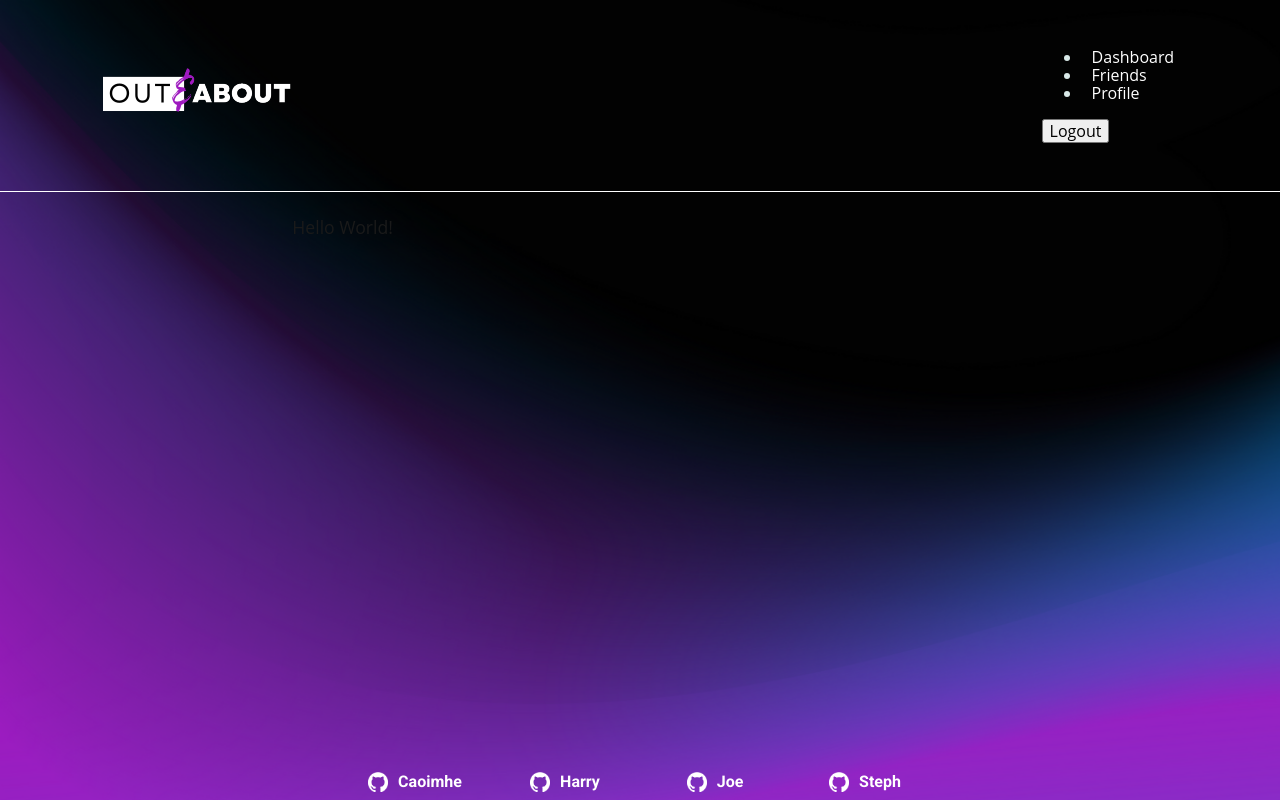
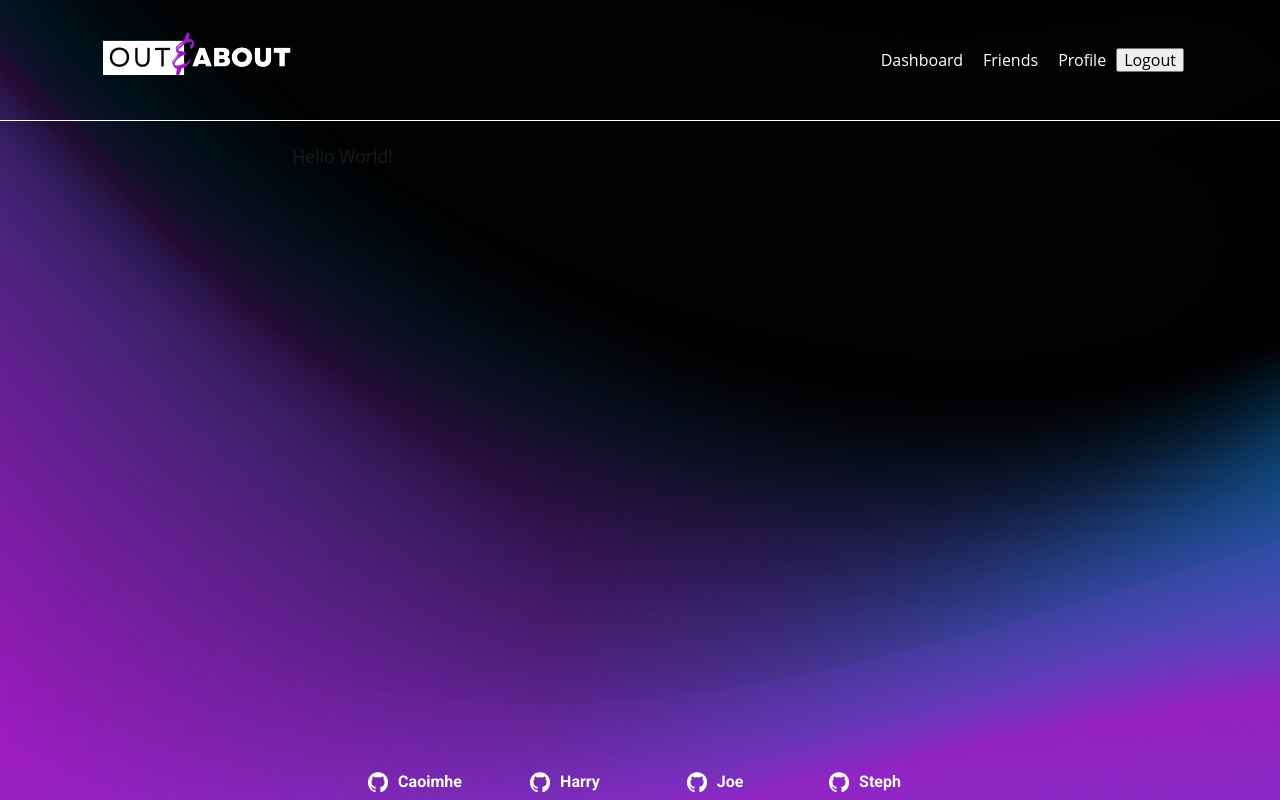
Before and after one commit to caoimhejyoti/out-and-about, a React (Create React App) app in the folder client/: page / in a window 1280 px wide. Built offline with nearby package versions, Linux system fonts and the light colour scheme; a web font is replaced by a local one.

Commit message:
page renders working correctly

```diff
--- a/client/src/components/Header/index.js
+++ b/client/src/components/Header/index.js
@@ -24,8 +24,6 @@ function Header({ currentPage, handlePageChange }) {
         </div>
 
         <div>
-          <ul className="nav nav-tabs">
-            <li className="nav-item">
           <a
             href="#dashboard"
             style={navStyle}
@@ -36,8 +34,7 @@ function Header({ currentPage, handlePageChange }) {
           >
             Dashboard
           </a>
-            </li>
-            <li className="nav-item">
+
           <a
             href="#friends"
             style={navStyle}
@@ -48,8 +45,6 @@ function Header({ currentPage, handlePageChange }) {
           >
             Friends
           </a>
-            </li>
-            <li className="nav-item">
           <a
             href="#profile"
             style={navStyle}
@@ -60,8 +55,6 @@ function Header({ currentPage, handlePageChange }) {
           >
             Profile
           </a>
-            </li>
-          </ul>
 
           <button>Logout</button>
         </div>
--- a/client/src/components/pages/Dashboard.js
+++ b/client/src/components/pages/Dashboard.js
@@ -7,7 +7,6 @@ const Dashboard = () => {
         display: "flex",
         justifyContent: "Right",
         alignItems: "Right",
-        height: "100vh",
       }}
     >
       <h1>Dashboard</h1>
--- a/client/src/components/pages/Friend.js
+++ b/client/src/components/pages/Friend.js
@@ -7,7 +7,6 @@ const Friend = () => {
         display: "flex",
         justifyContent: "Right",
         alignItems: "Right",
-        height: "100vh",
       }}
     >
       <h1>Friends</h1>
--- a/client/src/components/pages/Profile.js
+++ b/client/src/components/pages/Profile.js
@@ -5,9 +5,8 @@ const Profile = () => {
     <div
       style={{
         display: "flex",
-        justifyContent: "Right",
-        alignItems: "Right",
-        height: "100vh",
+        justifyContent: "Left",
+        alignItems: "Left",
       }}
     >
       <h1>Profile</h1>
--- a/client/src/index.css
+++ b/client/src/index.css
@@ -25,7 +25,13 @@ header {
   border-bottom: 0.2px solid #fff;
 }
 
-nav {
+nav-link active {
+  background-color: #31e1bd;
+  opacity: 0.5;
+}
+
+
+ul {
   list-style-type: none;
 }
 /**
```
Lines whose indentation alone changed are shown as unchanged.
